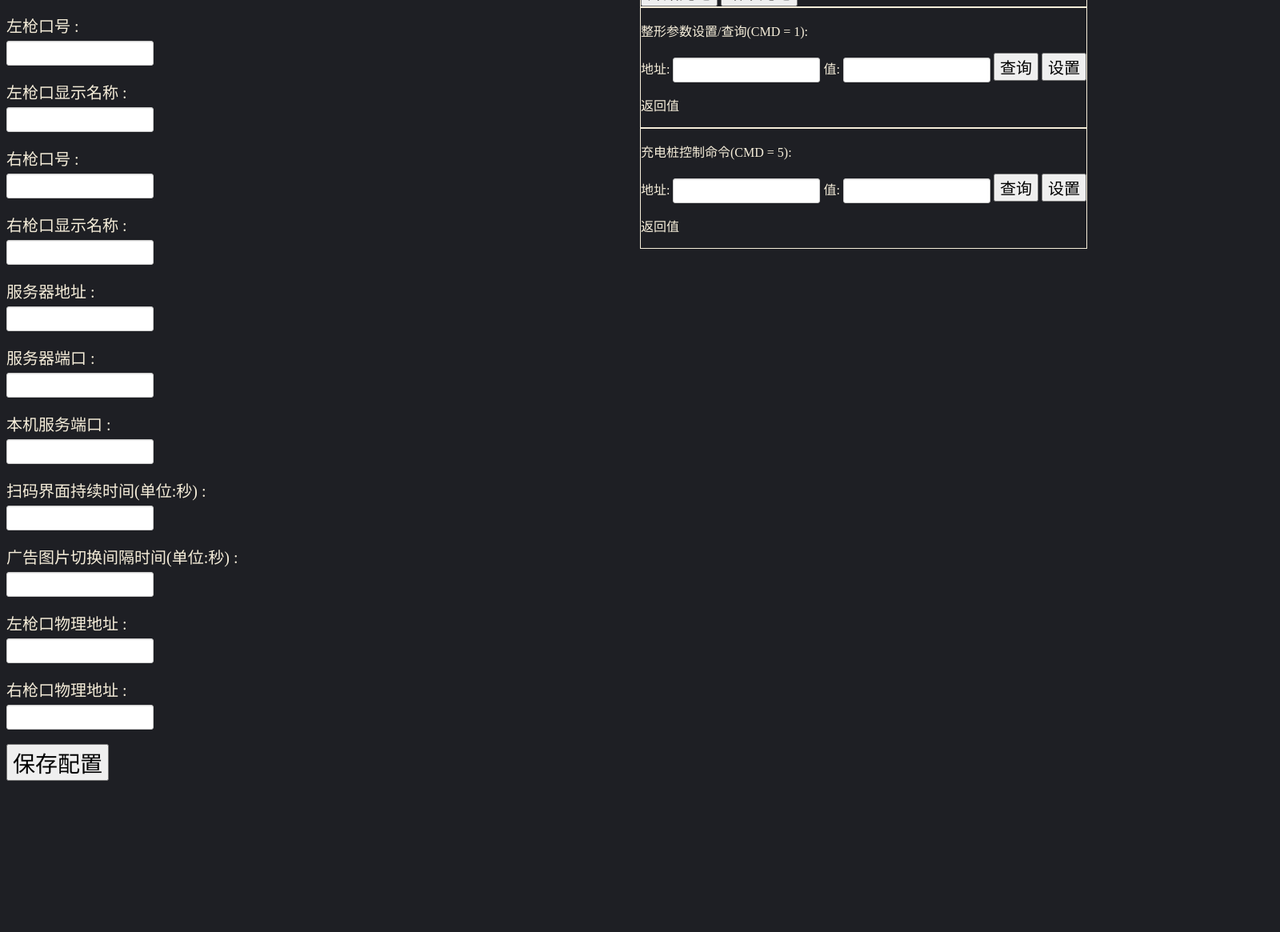
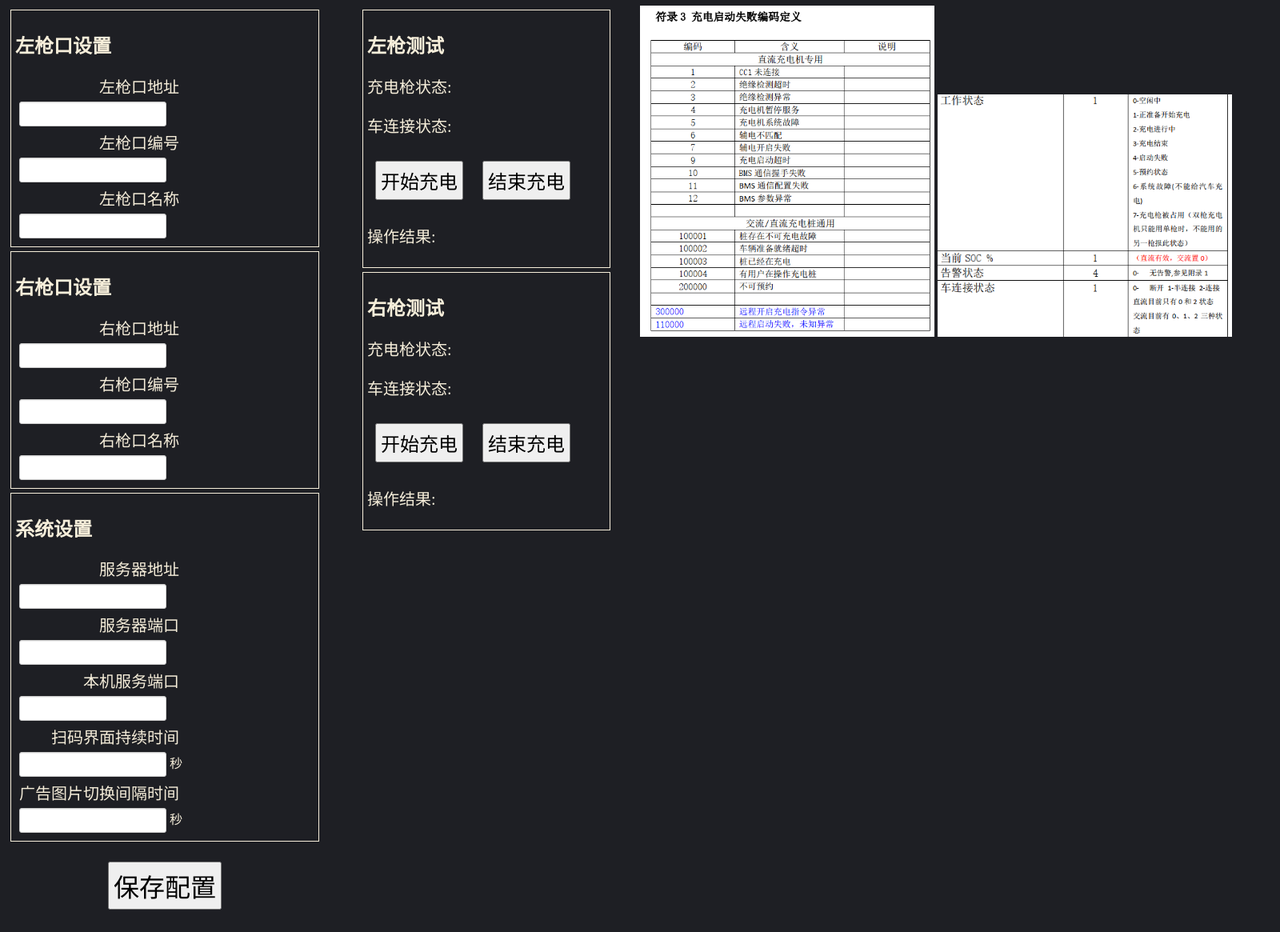
Before and after one commit to spikelove/charging-station-electron, an Electron app: page config.html in a window 1600 px wide. Shown: the part 99-1264 px from the top of the page at 80% size. Before the commit the page ends 1075 px from the top, so only its background shows below. Drawn offline with Linux system fonts and the light colour scheme; no server answers.

Commit message:
完善离线充电逻辑

```diff
--- a/config.html
+++ b/config.html
@@ -9,22 +9,34 @@
 
   p {
     color: #f6eeda;
+    font-size: 20px;
   }
 
   span {
     color: #f6eeda;
   }
 
+  h2 {
+    color: #f6eeda;
+  }
+
+  img {
+    width: 46%;
+  }
+
   label {
     font-size: 20px;
     color: #f6eeda;
+    width: 200px;
+    display: inline-block;
+    text-align: right;
   }
 
   input {
     margin-top: 5px;
     border: 1px solid #ccc;
     padding: 7px 0px;
-    border-radius: 3px;
+   border-radius: 3px;
     padding-left: 5px;
     -webkit-box-shadow: inset 0 1px 1px rgba(0, 0, 0, .075);
     box-shadow: inset 0 1px 1px rgba(0, 0, 0, .075);
@@ -40,119 +52,174 @@
     box-shadow: inset 0 1px 1px rgba(0, 0, 0, .075), 0 0 8px rgba(102, 175, 233, .6)
   }
 
-  .cmdDiv {
-    position: relative;
-    border: solid 1px #f6eeda;
-    top: 5px;
-  }
-
-  .cmdBtn {
-    font-size: 20px;
+  .chargeBtn {
+    font-size: 24px;
+    padding: 5px;
+    margin: 10px;
   }
 
   #config {
     position: relative;
+    width: 25%;
     display: inline-block;
   }
 
   #test {
     position: fixed;
+    left: 28%;
+    width: 20%;
+    display: inline-block;
+  }
+
+  #errcode {
+    position: fixed;
     left: 50%;
+    display: inline-block;
+  }
+
+  .errpic {
     display: inline-block;
   }
 
   .title {
     position: relative;
+    padding: 20px;
     font-size: 40px;
     color: #f6eeda;
+    text-align: center;
   }
 
-  #content {
-    position: relative;
-    top: 50px;
+  .feature {
+    padding: 5px;
+    margin: 5px;
+    border: solid 1px #f6eeda;
+  }
+
+  .item {
+    margin: 5px;
   }
 
   #configBtn {
-    position: relative;
-    font-size: 28px;
-    top: 50px;
+    padding: 20px;
   }
 
-
+  #saveConfig {
+    display: block;
+    padding: 5px;
+    margin: auto;
+    font-size: 32px;
+  }
 </style>
 
 <body>
   <div id="config">
     <div class="title">
-      充电桩参数配置
+    充电桩参数配置
     </div>
 
-    <div id="content">
-      <label for='gunLeftNum'>左枪口号 :</label></br>
-      <input id="gunLeftNum" type="text"></br></br>
+    <div class="feature" id="configLeft">
+      <h2>左枪口设置</h2>
 
-      <label for='gunLeftName'>左枪口显示名称 :</label></br>
-      <input id="gunLeftName" type="text"></br></br>
+      <div class="item">
+        <label for='gunLeftAddr'>左枪口地址</label>
+        <input id="gunLeftAddr" type="text">
+      </div>
 
-      <label for='gunRightNum'>右枪口号 :</label></br>
-      <input id="gunRightNum" type="text"></br></br>
+      <div class="item">
+        <label for='gunLeftNum'>左枪口编号</label>
+        <input id="gunLeftNum" type="text">
+      </div>
 
-      <label for='gunRightName'>右枪口显示名称 :</label></br>
-      <input id="gunRightName" value="充电02" type="text"></br></br>
+      <div class="item">
+        <label for='gunLeftName'>左枪口名称</label>
+        <input id="gunLeftName" type="text">
+      </div>
+    </div>
 
-      <label for='appServerIp'>服务器地址 :</label></br>
-      <input id="appServerIp" type="text"></br></br>
+    <div class="feature" id="configRight">
+      <h2>右枪口设置</h2>
+      <div class="item">
+        <label for='gunRightAddr'>右枪口地址</label>
+        <input id="gunRightAddr" type="text">
+      </div>
 
-      <label for='appServerPort'>服务器端口 :</label></br>
-      <input id="appServerPort" type="text"></br></br>
+      <div class="item">
+        <label for='gunRightNum'>右枪口编号</label>
+        <input id="gunRightNum" type="text">
+      </div>
 
-      <label for='stationServerPort'>本机服务端口 :</label></br>
-      <input id="stationServerPort" type="text"></br></br>
+      <div class="item">
+        <label for='gunRightName'>右枪口名称</label>
+        <input id="gunRightName" value="充电02" type="text">
+      </div>
+    </div>
 
-      <label for='qrcodeTime'>扫码界面持续时间(单位:秒) :</label></br>
-      <input id="qrcodeTime" type="text"></br></br>
+    <div class="feature" id="configSys">
+      <h2>系统设置</h2>
+      <div class="item">
+        <label for='appServerIp'>服务器地址 </label>
+        <input id="appServerIp" type="text">
+      </div>
 
-      <label for='adverTime'>广告图片切换间隔时间(单位:秒) :</label></br>
-      <input id="adverTime" type="text"></br></br>
+      <div class="item">
+        <label for='appServerPort'>服务器端口 </label>
+        <input id="appServerPort" type="text">
+      </div>
 
-      <label for='gunLeftAddr'>左枪口物理地址 :</label></br>
-      <input id="gunLeftAddr" type="text"></br></br>
+      <div class="item">
+        <label for='stationServerPort'>本机服务端口 </label>
+        <input id="stationServerPort" type="text">
+      </div>
 
-      <label for='gunRightAddr'>右枪口物理地址 :</label></br>
-      <input id="gunRightAddr" type="text"></br></br>
+      <div class="item">
+        <label for='qrcodeTime'>扫码界面持续时间 </label>
+        <input id="qrcodeTime" type="text"><span> 秒</span>
+      </div>
+
+      <div class="item">
+        <label for='adverTime'>广告图片切换间隔时间 </label>
+        <input id="adverTime" type="text"><span> 秒</span>
+      </div>
     </div>
-    <button id='configBtn'>保存配置</button>
+
+    <div id='configBtn'>
+        <button id='saveConfig'>保存配置</button>
+    </div>
   </div>
 
   <div id="test">
     <div class="title">
       充电测试
     </div>
-    <div class='cmdDiv'>
-      <button class='cmdBtn' id='startChargeBtn'>开始充电</button>
-      <button class='cmdBtn' id='stopChargeBtn'>结束充电</button>
+
+    <div class='feature' id='leftTest'>
+      <h2>左枪测试</h2>
+      <p>充电枪状态: <span id="leftGunStatus"></span></p>
+      <p>车连接状态: <span id="leftCarStatus"></span></p>
+      <button class='chargeBtn' id='startLeftChargeBtn'>开始充电</button>
+      <button class='chargeBtn' id='stopLeftChargeBtn'>结束充电</button>
+      <p>操作结果: <span id="leftResult"></span></p>
     </div>
 
-    <div class='cmdDiv'>
-      <p>整形参数设置/查询(CMD = 1):</p>
-      <span>地址: </span><input id="intAddrInput">
-      <span>值: </span><input id="intValInput">
-      <button class='cmdBtn' id='intGetBtn'>查询</button>
-      <button class='cmdBtn' id='intSetBtn'>设置</button>
-      <p id='intReturnVal'>返回值</p>
+    <div class='feature' id='rightTest'>
+      <h2>右枪测试</h2>
+      <p>充电枪状态: <span id='rightGunStatus'></span></p>
+      <p>车连接状态: <span id='rightCarStatus'></span></p>
+      <button class='chargeBtn' id='startRightChargeBtn'>开始充电</button>
+      <button class='chargeBtn' id='stopRightChargeBtn'>结束充电</button>
+      <p>操作结果: <span id='rightResult'></span> </p>
+    </div>
+  </div>
+
+  <div id="errcode">
+    <div class="title">
+      状态码对照表
     </div>
 
-   <div class='cmdDiv'>
-      <p>充电桩控制命令(CMD = 5):</p>
-      <span>地址: </span><input id="ctlAddrInput">
-      <span>值: </span><input id="ctlValInput">
-      <button class="cmdBtn" id='ctlGetBtn'>查询</button>
-      <button class="cmdBtn" id='ctlSetBtn'>设置</button>
-      <p id='ctlReturnVal'>返回值</p>
-    </div>
-
+    <img src='./errcode/charge.png'>
+    <img src='./errcode/gun.png'>
   </div>
-</body>
+  </body>
 
 <script>
   require('./config.js')
--- a/config.js
+++ b/config.js
@@ -29,46 +29,92 @@ function onConfigBtn() {
     window.location.href = 'index.html'
 }
 
-function onStartCharge() {
-    console.log('click start charge btn')
-    ipcRenderer.send('start-charge', null)
+let mGun = 'left'
+
+function onStartLeftCharge() {
+    console.log('click start left charge btn')
+    let msg = 'left'
+    mGun = 'left'
+    ipcRenderer.send('start-charge', msg)
+    document.getElementById('rightResult').innerHTML = ''
 }
 
-function onStopCharge() {
-    console.log('click stop charge btn')
-    ipcRenderer.send('stop-charge', null)
+function onStopLeftCharge() {
+    console.log('click stop left charge btn')
+    let msg = 'left'
+    mGun = 'left'
+    ipcRenderer.send('stop-charge', msg)
+    document.getElementById('rightResult').innerHTML = ''
 }
 
-// int-get 应答
-ipcRenderer.on('int-get', (event, arg) => {
+function onStartRightCharge() {
+    console.log('click start right charge btn')
+    let msg = 'right'
+    mGun = 'right'
+    ipcRenderer.send('start-charge', msg)
+    document.getElementById('rightResult').innerHTML = ''
+}
+
+function onStopRightCharge() {
+    console.log('click stop right charge btn')
+    let msg = 'right'
+    mGun = 'right'
+    ipcRenderer.send('stop-charge', msg)
+    document.getElementById('rightResult').innerHTML = ''
+}
+
+// 向主线程发送一个异步消息，用于主线程保存异步通信句柄
+ipcRenderer.send('async', null)
+
+//{
+//    gun: 0;
+//    result: 0;
+//}
+ipcRenderer.on('start-result', (event, arg) => {
+    console.log('start result: ' + arg)
+    if (mGun == 'left') {
+        document.getElementById('leftResult').innerHTML = arg
+    } else {
+        document.getElementById('rightResult').innerHTML = arg
+    }
+})
+
+ipcRenderer.on('stop-result', (event, arg) => {
+    console.log('stop result: ' + arg)
+    if (mGun == 'left') {
+        document.getElementById('leftResult').innerHTML = arg
+    } else {
+        document.getElementById('rightResult').innerHTML = arg
+    }
+})
+
+ipcRenderer.on('gun-status', (event, arg) => {
+    console.log('gun status gun: <' + arg.gun + '> gunStatus: <' + arg.gunStatus + '> carStatus <' + arg.carStatus + '>')
+
+    if (arg.gun == remote.getGlobal('charge').gunLeftAddr) {
+        document.getElementById('leftGunStatus').innerHTML = arg.gunStatus
+        document.getElementById('leftCarStatus').innerHTML = arg.carStatus
+    } else if (arg.gun == remote.getGlobal('charge').gunRightAddr) {
+        document.getElementById('rightGunStatus').innerHTML = arg.gunStatus
+        document.getElementById('rightCarStatus').innerHTML = arg.carStatus
+    }
+})
+
+//{
+//    gun: 0;
+//    gunStatus: 0;
+//    carStatus: 0;
+//}
+ipcRenderer.on('report-status', (event, arg) => {
     document.getElementById('intReturnVal').innerHTML = arg
 })
 
-function onIntGetBtn() {
-    addr = document.getElementById('intAddrInput').value
-    ipcRenderer.send('int-get', addr)
-    document.getElementById('intReturnVal').innerHTML = '正在执行 . . .'
-}
+document.getElementById('configBtn').addEventListener('click', onConfigBtn)
 
-// int-set 应答
-ipcRenderer.on('int-set', (event, arg) => {
-    document.getElementById('intReturnVal').innerHTML = arg
-})
-
-function onIntSetBtn() {
-    var msg = {}
-    msg.addr = document.getElementById('intAddrInput').value
-    msg.val = document.getElementById('intValInput').value
-    ipcRenderer.send('int-set', msg)
-    document.getElementById('intReturnVal').innerHTML = '正在执行 . . .'
-}
-
-document.getElementById('configBtn').addEventListener('click', onConfigBtn)
-document.getElementById('startChargeBtn').addEventListener('click', onStartCharge)
-document.getElementById('stopChargeBtn').addEventListener('click', onStopCharge)
-
-document.getElementById('intGetBtn').addEventListener('click', onIntGetBtn)
-document.getElementById('intSetBtn').addEventListener('click', onIntSetBtn)
+document.getElementById('startLeftChargeBtn').addEventListener('click', onStartLeftCharge)
+document.getElementById('stopLeftChargeBtn').addEventListener('click', onStopLeftCharge)
+document.getElementById('startRightChargeBtn').addEventListener('click', onStartRightCharge)
+document.getElementById('stopRightChargeBtn').addEventListener('click', onStopRightCharge)
 
 document.onkeydown = function (event) {
     var e = event || window.event || arguments.callee.caller.arguments[0];
```
Also changed, not shown: charge_station.js (+19 -24 lines), stationserver/index.js (+10 -4 lines), errcode/charge.png (added), errcode/gun.png (added).
